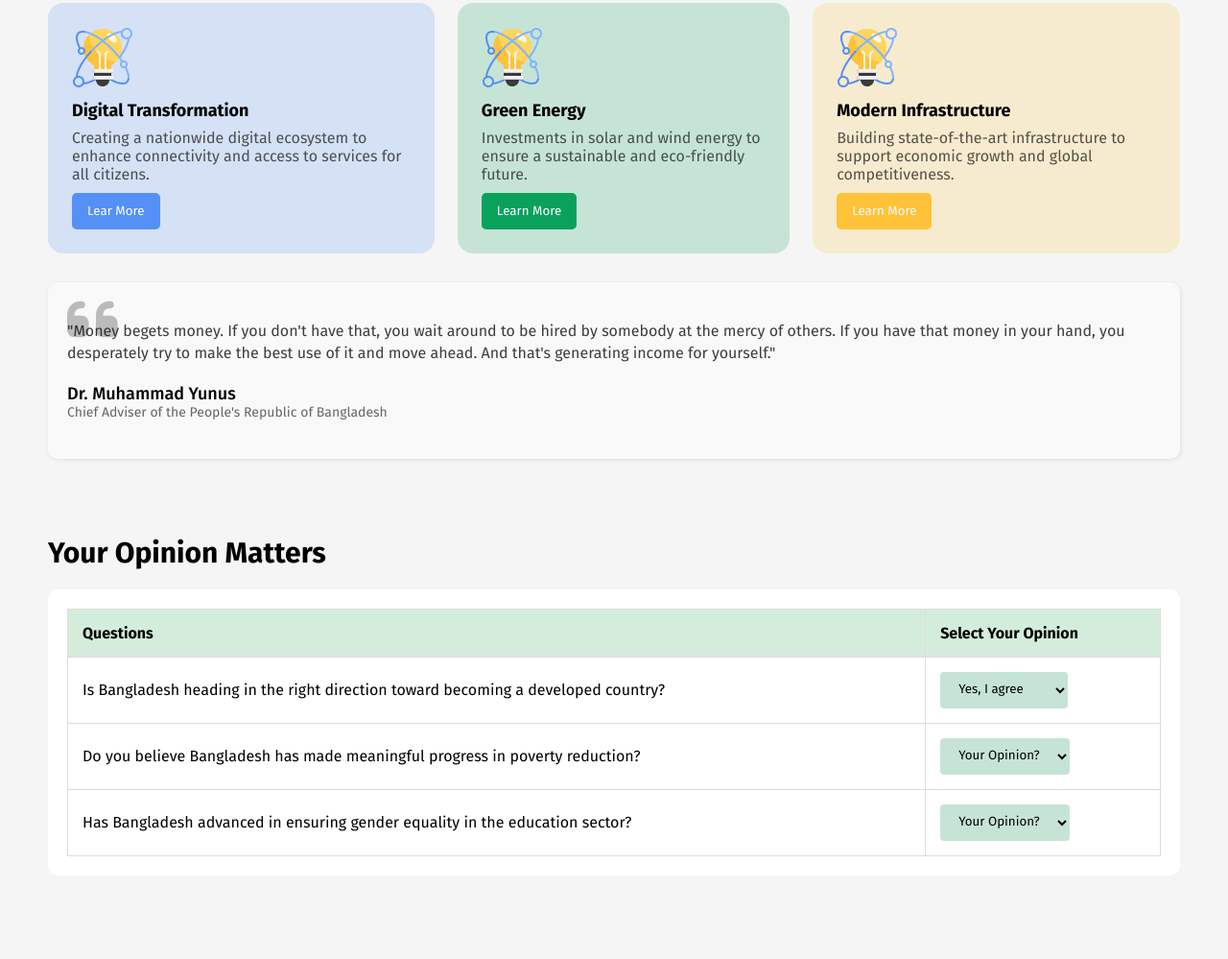
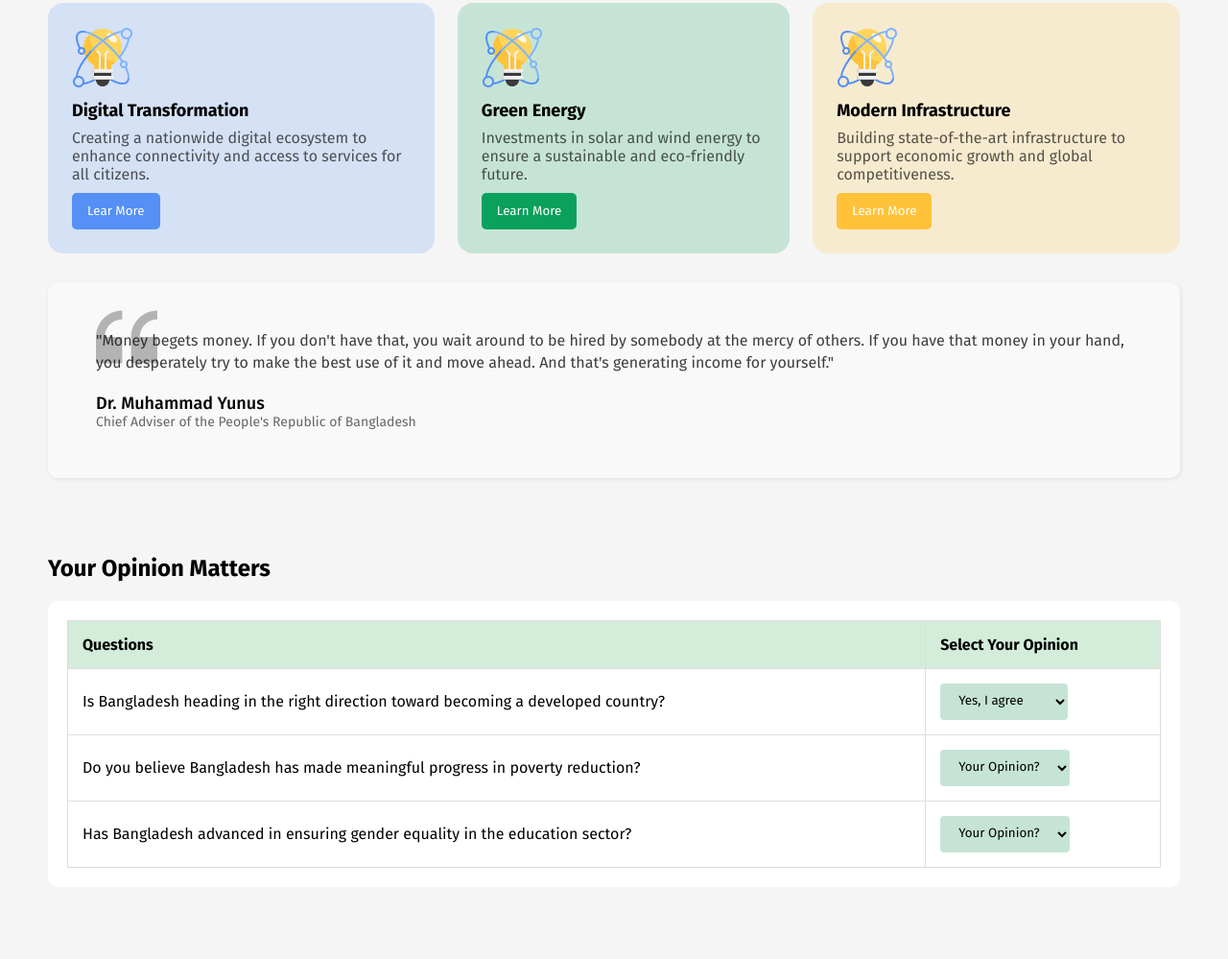
Before and after one commit to kawsarkabir/bangladesh-2.0, a plain HTML site: page index.html in a window 1280 px wide. Shown: the part 1099-2098 px from the top of the page at 96% size. Drawn offline with Linux system fonts and the light colour scheme.

Commit message:
feat: update testimonial section layout and styling; enhance opinion section header

```diff
--- a/index.html
+++ b/index.html
@@ -9,11 +9,6 @@
     <link
       href="https://fonts.googleapis.com/css2?family=Fira+Sans:ital,wght@0,100;0,200;0,300;0,400;0,500;0,600;0,700;0,800;0,900;1,100;1,200;1,300;1,400;1,500;1,600;1,700;1,800;1,900&display=swap"
       rel="stylesheet"
-    />
-    <!-- font awesome  cdn link here -->
-    <link
-      rel="stylesheet"
-      href="https://cdnjs.cloudflare.com/ajax/libs/font-awesome/6.7.2/css/all.min.css"
     />
     <!-- main css link -->
     <link rel="stylesheet" href="./style.css" />
@@ -134,25 +129,27 @@
       <!-- TESTIMONIAL START -->
       <section>
         <div class="testimonial-card">
-          <div class="quote-icon">
+          <!-- <div class="quote-icon">
             <i class="fas fa-quote-left"></i>
-          </div>
+          </div> -->
+          <div class="testimonial-bg">
             <p class="testimonial-text">
               "Money begets money. If you don't have that, you wait around to be
-            hired by somebody at the mercy of others. If you have that money in
-            your hand, you desperately try to make the best use of it and move
-            ahead. And that's generating income for yourself."
+              hired by somebody at the mercy of others. If you have that money
+              in your hand, you desperately try to make the best use of it and
+              move ahead. And that's generating income for yourself."
             </p>
             <div class="author-info">
               <h4>Dr. Muhammad Yunus</h4>
               <p>Chief Adviser of the People's Republic of Bangladesh</p>
             </div>
           </div>
+        </div>
       </section>
       <!-- TESTIMONIAL END -->
       <!-- Openion section start -->
       <section class="opinion-section">
-        <div class="header">Your Opinion Matters</div>
+        <h2>Your Opinion Matters</h2>
         <div class="container">
           <table class="table">
             <thead>
--- a/style.css
+++ b/style.css
@@ -209,9 +209,14 @@ nav {
 }
 /* VISION END */
 /* TESTIMONIAL START */
+.testimonial-bg {
+  background: url("./assets/quote-bg.png");
+  background-repeat: no-repeat;
+  padding: 50px;
+  background-position: 50px 25px;
+}
 .testimonial-card {
   background-color: #f9f9f9;
-  padding: 40px 20px;
   border-radius: 10px;
   box-shadow: 1px 1px 4px #00000017;
   font-family: Arial, sans-serif;
@@ -264,9 +269,7 @@ nav {
   overflow: hidden;
 }
 
-.opinion-section .header {
-  font-size: 30px;
-  font-weight: bold;
+.opinion-section h2 {
   margin: 20px 0;
 }
 
```
Lines whose indentation alone changed are shown as unchanged.
